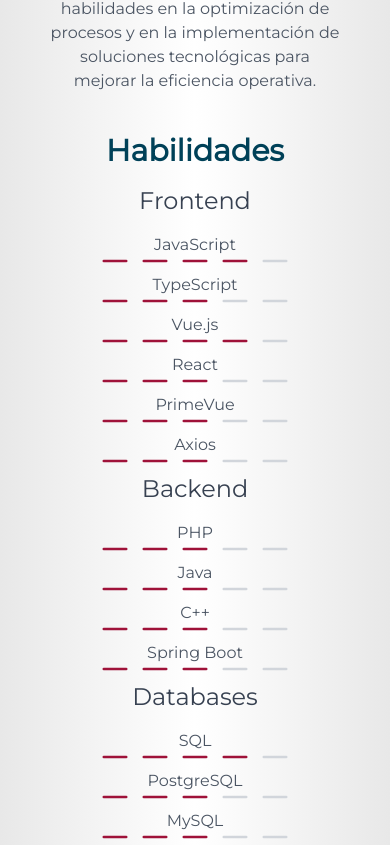
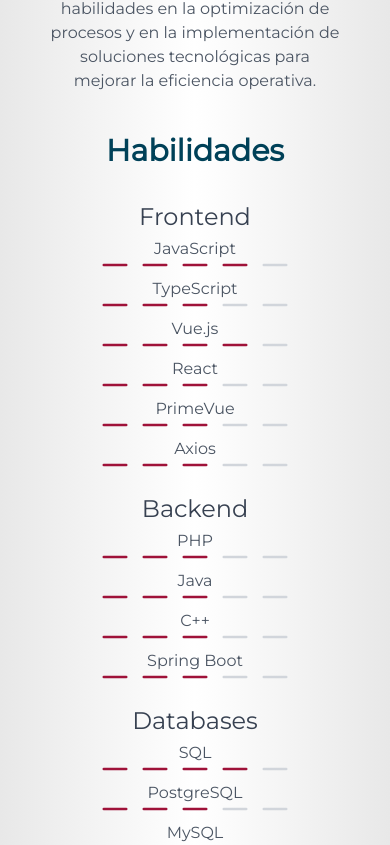
Before and after one commit to ksaphier/my-portfolio, a React (Vite) app: page / in a window 390 px wide. Shown: the part 2719-3564 px from the top of the page. Built offline with nearby package versions, Linux system fonts and the light colour scheme.

Commit message:
fixes marings compoente skill

```diff
--- a/src/sections/Skills.tsx
+++ b/src/sections/Skills.tsx
@@ -13,14 +13,14 @@
 
 function Skills() {
   return (
-    <div className="text-center my-10 px-8">
+    <div className="text-center my-10 lg:px-8">
       <h2 className="gradient-text">Habilidades</h2>
       {skillsData.map((category: SkillCategory, index: number) => (
-        <div className="my-4" key={index}>
-          <h3>{category.category}</h3>
+        <div className="my-8" key={index}>
+          <h3 className="my-0">{category.category}</h3>
           <ul>
             {category.skills.map((skill: Skill, skillIndex: number) => (
-              <li key={skillIndex} className="relative my-4">
+              <li key={skillIndex} className="relative mb-4">
                 <span className="z-10 relative">{skill.skill}</span>
                 <div className="absolute inset-0 flex justify-center">
                   <div className="mt-2">
```
